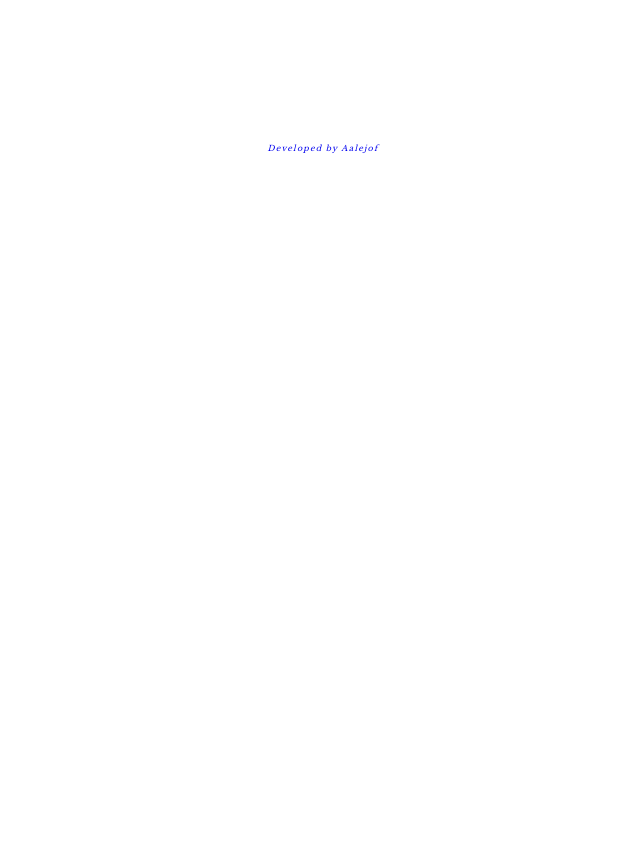
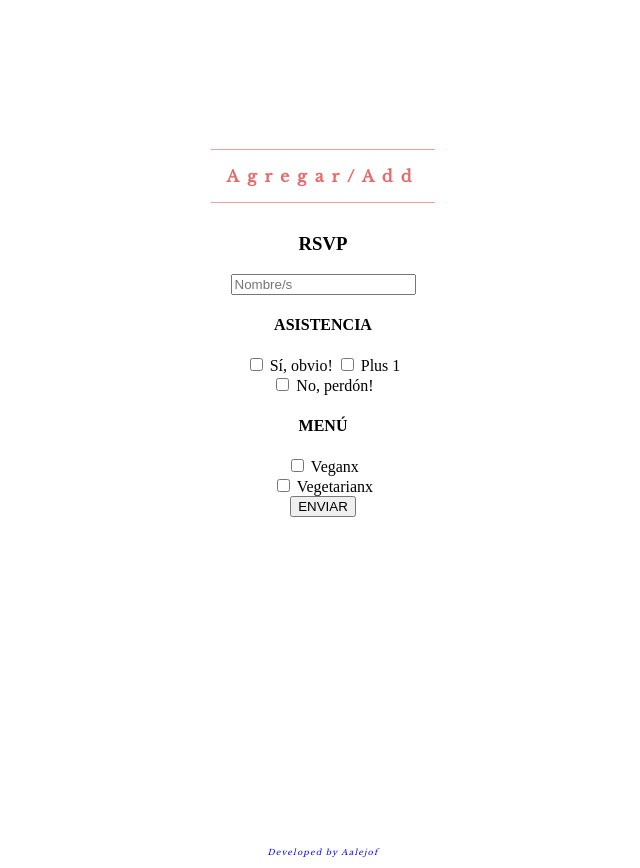
Before and after one commit to AAlejof/HeliKi, a React (Create React App) app in the folder client/: page /admin in a window 1280 px wide. Shown: the part 900-1768 px from the top of the page, without its empty margins (317-957 px from the left). Before the commit the page ends 1064 px from the top, so only its background shows below. Built offline with nearby package versions, Linux system fonts and the light colour scheme.

Commit message:
add guest form to admin

```diff
--- a/client/src/components/Admin/Admin.jsx
+++ b/client/src/components/Admin/Admin.jsx
@@ -4,6 +4,11 @@ import image from '../../assets/heliki.gif';
 import React from 'react';
 
 const Admin = () => {
+
+    const handleSubmit = () => {
+
+    }
+
     return(
         <>
             <div className={style.dashboardDiv}>
@@ -54,6 +59,33 @@ const Admin = () => {
                         </tbody>
                     </table>
                 </div>
+                <div className={style.dashboardDiv}>
+                    <h3 className={style.h3Dashboard}>Agregar/Add</h3>
+                    <div>
+                <div className={style.rsvpDiv}>
+                    <h3 className={style.h3Div}>RSVP</h3>
+                    <form className={style.rsvpForm} onSubmit={(e) => handleSubmit(e)}>
+                        <div>
+                            <input type="text" Placeholder='Nombre/s' className={style.inputPill}/>
+                        </div>
+                            <h4  className={style.h4Div}>ASISTENCIA</h4>
+                        <div className={style.formDiv}>
+                            <input type="checkbox" className={style.cbRound}/><span className={style.formSpan}> Sí, obvio! </span>
+                            <input type="checkbox" className={style.cbRound}/> <span className={style.formSpan}> Plus 1</span>
+                            <br/>
+                            <input type="checkbox" className={style.cbRound}/><span className={style.formSpan}> No, perdón! </span>
+                        </div>
+                            <h4  className={style.h4Div}>MENÚ</h4>
+                        <div className={style.formDiv}>
+                            <input type="checkbox" className={style.cbRound}/> <span className={style.formSpan}> Veganx</span>
+                            <br/>
+                            <input type="checkbox" className={style.cbRound}/><span className={style.formSpan}> Vegetarianx</span>
+                        </div>
+                    </form>
+                    <button className={style.smallButton}>ENVIAR</button>
+                   </div>
+            </div>
+                </div>
             </div>
 
         </>
```
